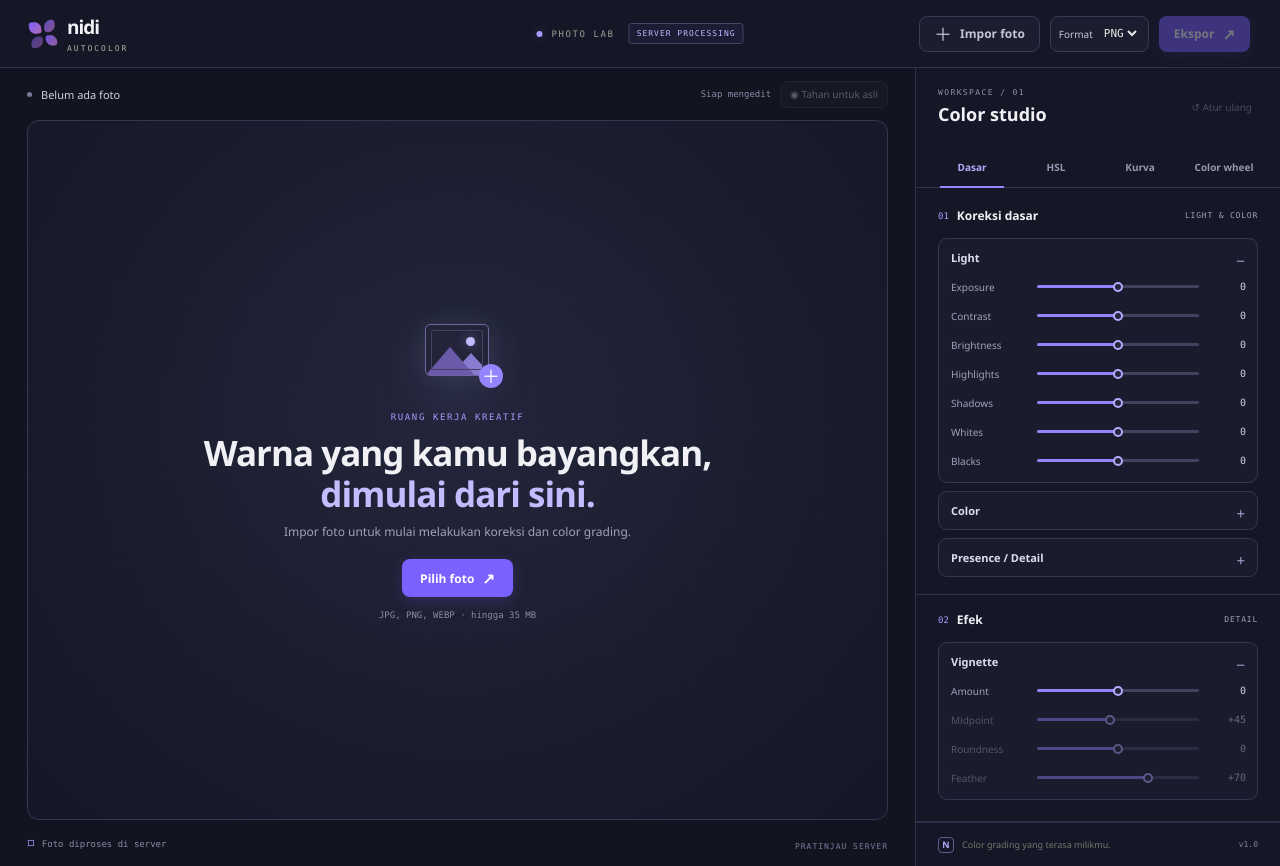
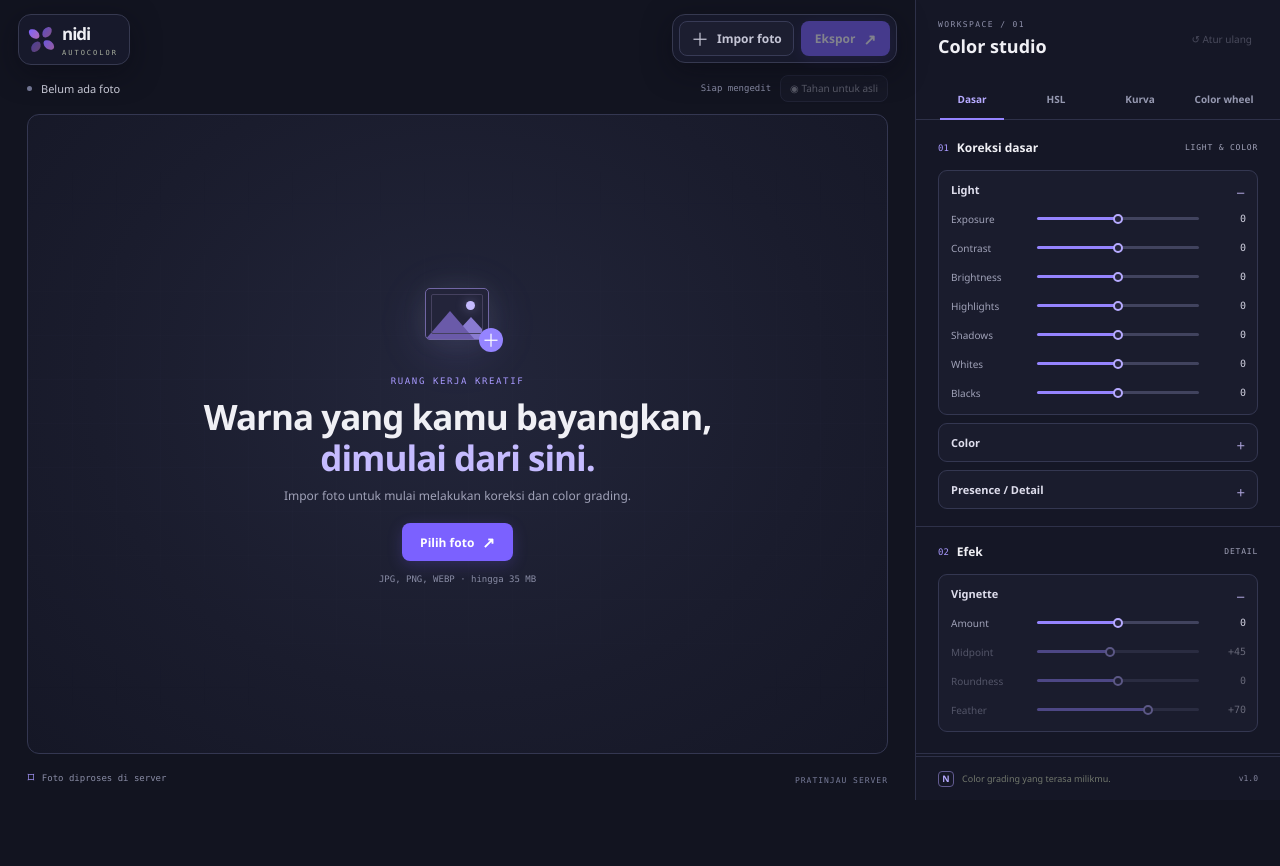
Before and after one commit to PutuNanda/NiDi-AutoColor, a website: page public/index.html in a window 1280 px wide. After the commit the page ends 800 px from the top, so only its background shows below. Drawn offline with Linux system fonts and the light colour scheme.

Commit message:
v6
foto terlalu besar tapi semuanya udah bekerja

```diff
--- a/public/index.html
+++ b/public/index.html
@@ -11,19 +11,17 @@
 </head>
 <body>
   <div class="app-shell">
-    <header class="topbar">
+    <div class="floating-brand">
       <a class="brand" href="/" aria-label="NiDi AutoColor home">
         <span class="brand-mark" aria-hidden="true"><i></i><i></i><i></i><i></i></span>
         <span class="brand-copy"><strong>nidi</strong><small>AUTOCOLOR</small></span>
       </a>
-      <div class="topbar-center"><span class="status-light"></span><span>PHOTO LAB</span><span class="server-badge">SERVER PROCESSING</span></div>
-      <div class="topbar-actions">
-        <input id="file-input" type="file" accept="image/jpeg,image/png,image/webp,image/avif,image/tiff,image/gif" hidden>
-        <button id="import-button" class="button button-quiet" type="button"><span class="button-icon">＋</span> Impor foto</button>
-        <label class="format-select" for="export-format"><span>Format</span><select id="export-format" aria-label="Format ekspor"><option value="png">PNG</option><option value="jpeg">JPG</option></select></label>
-        <button id="export-button" class="button button-primary" type="button" disabled><span>Ekspor</span><span class="export-arrow">↗</span></button>
-      </div>
-    </header>
+    </div>
+    <div class="floating-actions">
+      <input id="file-input" type="file" accept="image/jpeg,image/png,image/webp,image/avif,image/tiff,image/gif" hidden>
+      <button id="import-button" class="button button-quiet" type="button"><span class="button-icon">＋</span> Impor foto</button>
+      <button id="export-button" class="button button-primary" type="button" disabled><span>Ekspor</span><span class="export-arrow">↗</span></button>
+    </div>
     <main class="editor-layout">
       <section class="workspace" aria-label="Area pratinjau foto">
         <div class="workspace-toolbar">
--- a/public/script.js
+++ b/public/script.js
@@ -46,6 +46,7 @@
   let state = freshState();
   let imageId = '';
   let currentFileName = '';
+  let currentOutputExtension = 'png';
   let previewUrl = '';
   let originalUrl = '';
   let debounceTimer = 0;
@@ -357,6 +358,7 @@
       if (previewController) previewController.abort(); clearTimeout(debounceTimer);
       if (previewUrl) URL.revokeObjectURL(previewUrl); if (originalUrl) URL.revokeObjectURL(originalUrl);
       previewUrl = ''; originalUrl = ''; imageId = result.imageId; currentFileName = file.name; state = freshState(); isComparing = false;
+      currentOutputExtension = result.outputExtension || 'png';
       selectedCurveChannel = 'master'; selectedHslBand = 'red';
       $('#photo-name').textContent = file.name; $('#photo-dimensions').textContent = `${result.width.toLocaleString('id-ID')} × ${result.height.toLocaleString('id-ID')}`;
       emptyState.hidden = true; preview.hidden = true; previewLoading.querySelector('strong').textContent = 'Memproses foto di server…'; previewLoading.hidden = false;
@@ -369,17 +371,18 @@
   }
   async function exportImage() {
     if (!imageId) return;
-    const activeId = imageId; const format = $('#export-format').value;
+    const activeId = imageId;
     exportButton.disabled = true; setStatus('Ekspor ukuran penuh…', true);
     try {
       const response = await fetch('/api/export', {
         method: 'POST', headers: { 'Content-Type': 'application/json' },
-        body: JSON.stringify({ imageId: activeId, settings: state, format }),
+        body: JSON.stringify({ imageId: activeId, settings: state }),
       });
       if (!response.ok) throw new Error((await response.json()).error || 'Ekspor gagal.');
+      const extension = response.headers.get('X-Output-Extension') || currentOutputExtension;
       const blob = await response.blob(); const href = URL.createObjectURL(blob); const link = document.createElement('a');
       const stem = (currentFileName.replace(/\.[^.]+$/, '') || 'foto').replace(/[\\/:*?"<>|]/g, '-');
-      link.href = href; link.download = `${stem}-nidi.${format === 'jpeg' ? 'jpg' : 'png'}`; document.body.append(link); link.click(); link.remove(); URL.revokeObjectURL(href);
+      link.href = href; link.download = `${stem}-nidi.${extension}`; document.body.append(link); link.click(); link.remove(); URL.revokeObjectURL(href);
       setStatus('Ekspor selesai'); showToast('Foto hasil edit berhasil diekspor.');
     } catch (error) { setStatus('Ekspor gagal'); showToast(error.message); }
     finally { exportButton.disabled = false; }
--- a/public/soft-theme.css
+++ b/public/soft-theme.css
@@ -6,9 +6,35 @@
   --text: #f0f0f5;
   --muted: #9699b1;
   --lime: #9584ff;
+  --edit-panel-width: 365px;
 }
 
 body, .workspace { background: #121420; color: #f0f0f5; }
+.app-shell { position: relative; }
+.editor-layout { grid-template-columns: minmax(0, 1fr) var(--edit-panel-width); }
+.workspace { padding-top: 62px; }
+.floating-brand, .floating-actions {
+  position: absolute;
+  z-index: 10;
+  top: 14px;
+  display: flex;
+  align-items: center;
+  border: 1px solid #363950;
+  border-radius: 13px;
+  background: #191b2ddd;
+  box-shadow: 0 8px 28px #090a1480;
+  backdrop-filter: blur(16px);
+}
+.floating-brand { left: 18px; padding: 7px 11px; }
+.floating-brand .brand { width: auto; gap: 9px; }
+.floating-brand .brand-mark { width: 23px; height: 23px; }
+.floating-brand .brand-copy strong { font-size: 17px; }
+.floating-brand .brand-copy small { font-size: 7px; }
+.floating-actions { right: calc(var(--edit-panel-width) + 18px); gap: 7px; padding: 6px; }
+.floating-actions .button { height: 35px; border-radius: 8px; }
+.floating-actions .button-primary { padding-inline: 13px; }
+.floating-actions .button-quiet { padding-inline: 11px; }
+.floating-actions .button:disabled { opacity: .46; }
 .topbar, .edit-panel { background: #151726; }
 .topbar, .edit-panel, .tab-list, .panel-bottom { border-color: #2e3149; }
 .photo-stage {
@@ -177,11 +203,27 @@ body, .workspace { background: #121420; color: #f0f0f5; }
 .curve-axis { margin-top: 10px; }
 
 @media (max-width: 700px) {
+  :root { --edit-panel-width: 0px; }
+  .editor-layout { grid-template-columns: minmax(0, 1fr); }
+  .workspace { padding-top: 58px; }
+  .floating-brand, .floating-actions { top: 10px; }
+  .floating-brand { left: 11px; padding: 6px 8px; }
+  .floating-actions { right: 11px; }
+  .floating-actions .button { height: 33px; padding-inline: 9px; }
   .setting-accordion > summary { padding: 12px; }
   #wheel-controls { gap: 6px; }
   .color-wheel { width: 72px; height: 72px; }
 }
+@media (min-width: 1500px) { :root { --edit-panel-width: 390px; } }
+@media (min-width: 701px) and (max-width: 900px) { :root { --edit-panel-width: 330px; } }
 @media (max-width: 380px) {
+  .floating-brand { padding: 5px 6px; }
+  .floating-brand .brand { gap: 6px; }
+  .floating-brand .brand-mark { width: 19px; height: 19px; }
+  .floating-brand .brand-copy strong { font-size: 15px; }
+  .floating-actions { gap: 4px; padding: 4px; }
+  .floating-actions .button { height: 31px; padding-inline: 7px; font-size: 10px; }
+  .floating-actions .button-icon { font-size: 15px; }
   .color-wheel { width: 62px; height: 62px; }
   .wheel-card { padding-inline: 5px; }
   .hsl-swatches { gap: 8px; }
```
Also changed, not shown: app.js (+22 -6 lines), README.md.
